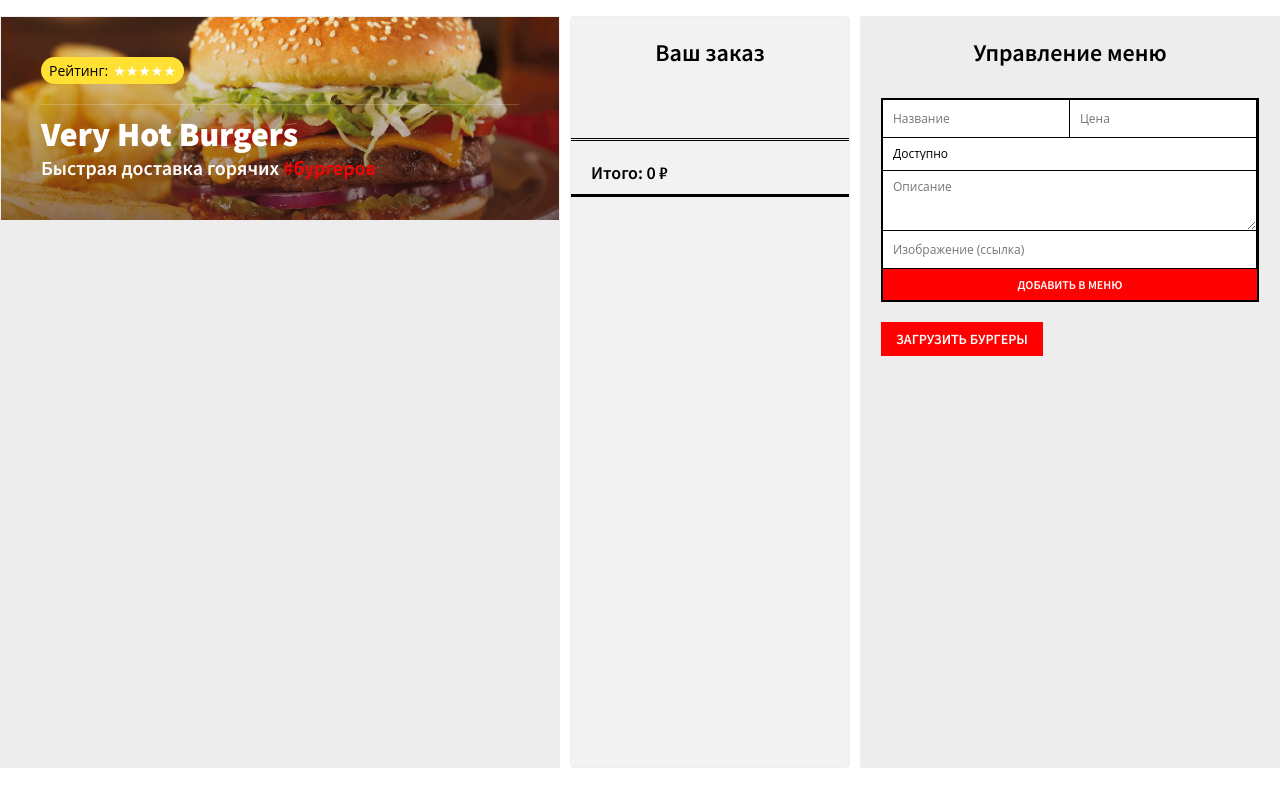
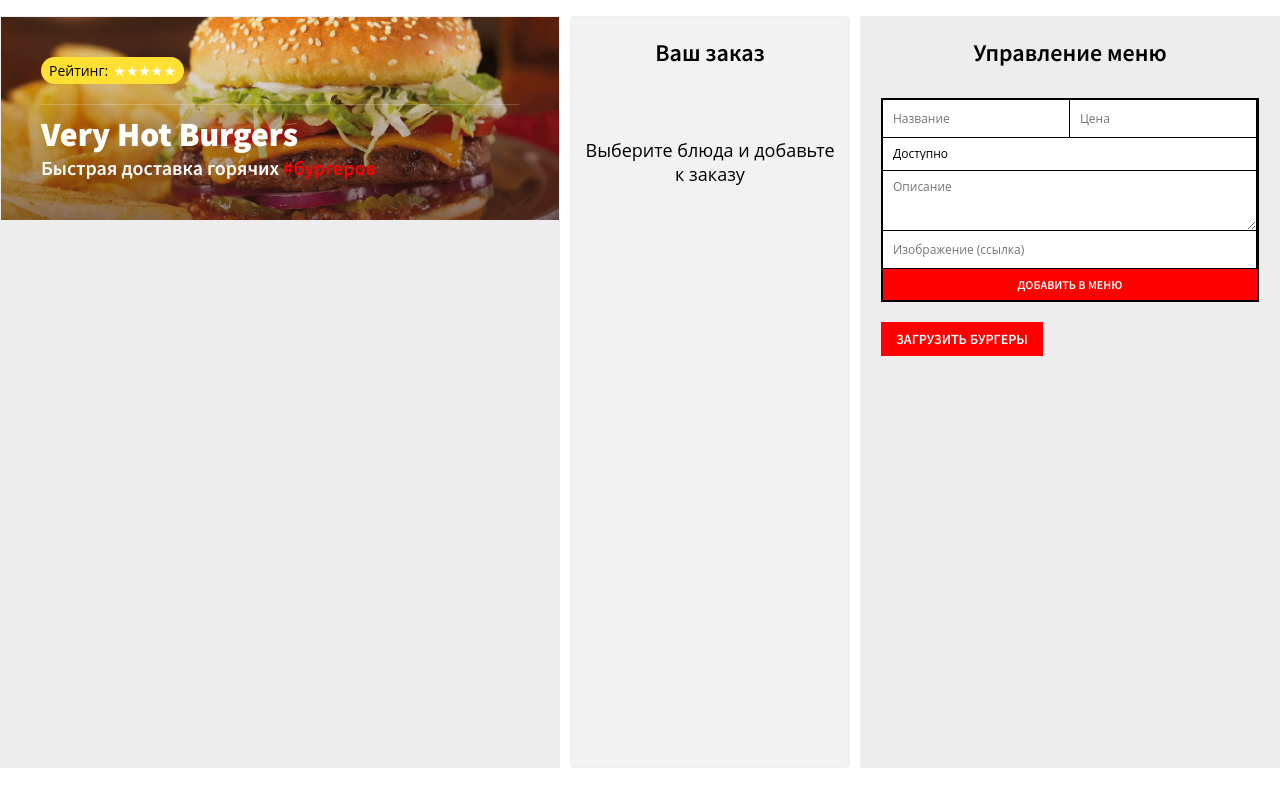
Before and after one commit to kimmito/burger-shop, a React (Create React App) app: page /restaurant in a window 1280 px wide. Built offline with nearby package versions, Linux system fonts and the light colour scheme.

Commit message:
Shipment.jsx component added

```diff
--- a/src/components/Order.jsx
+++ b/src/components/Order.jsx
@@ -1,4 +1,5 @@
 import React from "react";
+import Shipment from "./Shipment";
 
 class Order extends React.Component{
     renderOrder = (key) => {
@@ -43,13 +44,15 @@ class Order extends React.Component{
                 <ul className="order">
                 {orderIds.map(this.renderOrder)}
                 </ul>
-                <div className="total">
-                    <div className="total_wrap">
-                        <div className="total_wrap-final">
-                            Итого: {total} ₽
-                        </div>
+
+                {total > 0 ? (
+                    <Shipment total={total} />
+                ): (
+                    <div className="nothingSelected">
+                        Выберите блюда и добавьте к заказу
                     </div>
-                </div>
+                )}
+
             </div>
         )
     }
--- /dev/null
+++ b/src/components/Shipment.jsx
@@ -0,0 +1,29 @@
+import React from "react"
+
+
+class Shipment extends React.Component{
+    render(){
+        const { total } = this.props;
+        const shipping = total > 0 && total < 500 ? 350 : 99;
+        const shippingNeon = shipping === 99 ? (
+            <span className="font-effect-neon total_wrap-cheap">
+                {shipping} ₽
+            </span>
+        ) : (
+            <span>{shipping} ₽</span>
+        );
+        return(<div className="total">
+            <div className="total_wrap">
+                <div>
+                    <div>Доставка: {total > 0 ? shippingNeon : null}</div>
+                    <div className="total_wrap-free">{total < 500 ? `Закажите еще на ${500-total} ₽ для доставки за 99 ₽` : null}</div>
+                </div>
+                <div className="total_wrap-final">
+                    Итого: {total} ₽
+                </div>
+            </div>
+        </div>)
+    }
+}
+
+export default Shipment;
```
